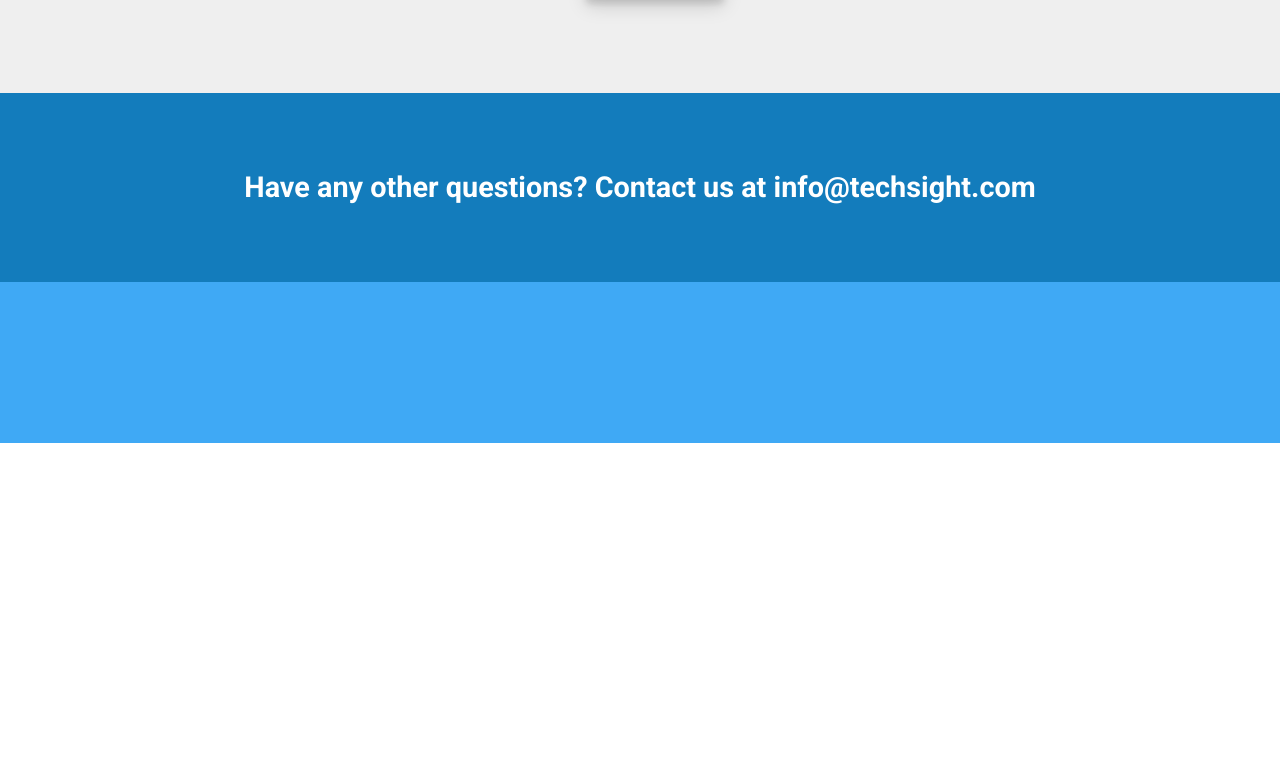
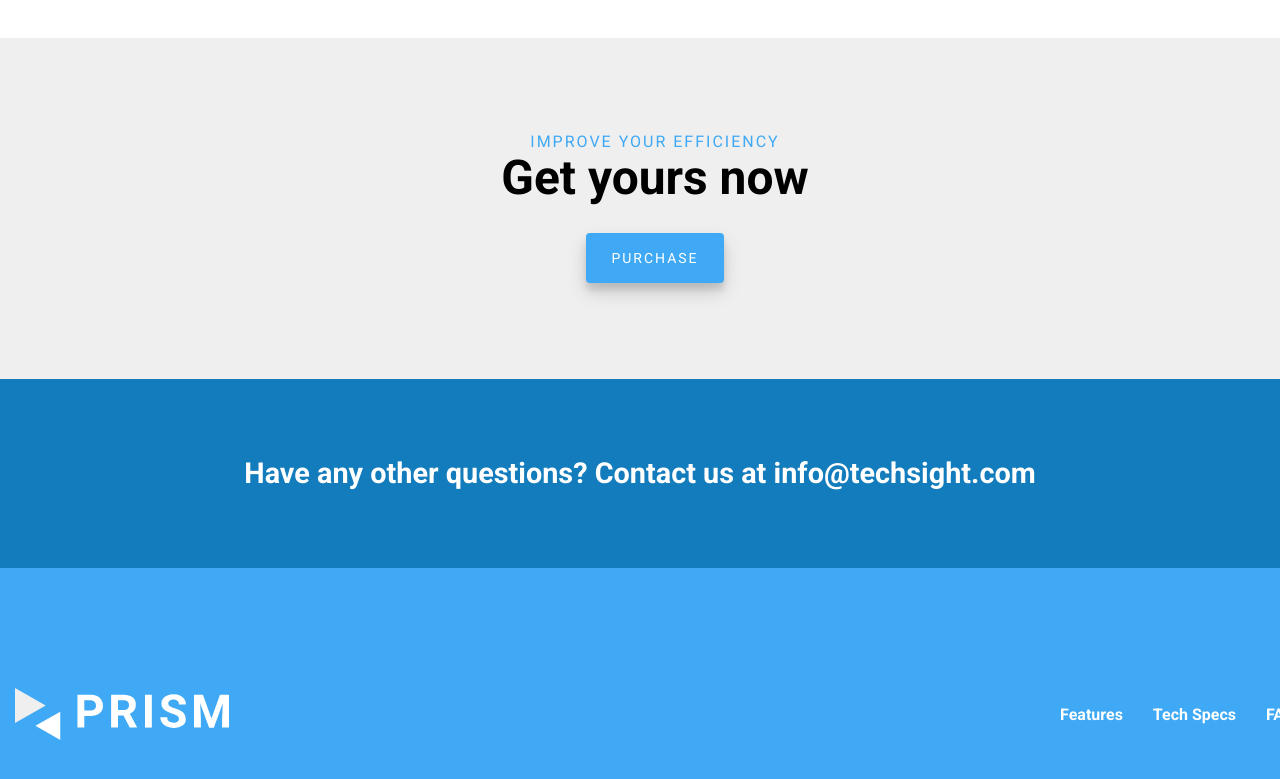
Before and after one commit to lucswinkels/prism, a plain HTML site: page index.html in a window 1280 px wide. Shown: the part 2968-3747 px from the top of the page. Before the commit the page ends 3411 px from the top, so only its background shows below. Drawn offline with Linux system fonts and the light colour scheme.

Commit message:
added footer content, positional styling, added ar glasses to tech specs

```diff
--- a/index.html
+++ b/index.html
@@ -82,6 +82,9 @@
         <div class="container">
             <div class="row">
                 <div class="col">
+                    <img src="src/img/assets/ar_bril.png">
+                </div>
+                <div class="col">
                     <span>Tech specs</span>
                     <h1>Technology</h1>
                 </div>
@@ -127,7 +130,16 @@
     <footer>
         <div class="container">
             <div class="row">
-                <div class="col"></div>
+                <div class="col left-col">
+                    <a href="">
+                        <img src="src/img/logo/prism-logo-volledig-wit.svg" />
+                    </a>
+                </div>
+                <div class="col right-col">
+                    <a href="">Features</a>
+                    <a href="">Tech Specs</a>
+                    <a href="">FAQ</a>
+                </div>
             </div>
         </div>
     </footer>
--- a/src/scss/layout/_footer.scss
+++ b/src/scss/layout/_footer.scss
@@ -1,7 +1,27 @@
 // Footer
 footer {
-    padding-top: 10vh;
-    padding-bottom: 10vh;
+    padding-top: 15vh;
+    padding-bottom: 15vh;
     background: $primary;
     color: $paper;
+
+    .left-col {
+        align-items: flex-start;
+
+        img {
+            max-width: calc(150px + 5vw);
+        }
+    }
+
+    .right-col {
+        display: flex;
+        align-items: center;
+        justify-content: flex-end;
+
+        a {
+            color: $paper;
+            font-weight: bold;
+            margin-left: 30px;
+        }
+    }
 }
--- a/src/scss/layout/_sections.scss
+++ b/src/scss/layout/_sections.scss
@@ -36,9 +36,15 @@
     background: $primary;
   }
 
-  &.features {}
+  &.features {
+    text-align: center;
+  }
 
   &.specs {
+    img {
+      width: 100%;
+    }
+
     background: $cloud;
   }
 
```
Also changed, not shown: src/css/main.min.css, src/img/assets/ar_bril.png (added), 1 other file.
